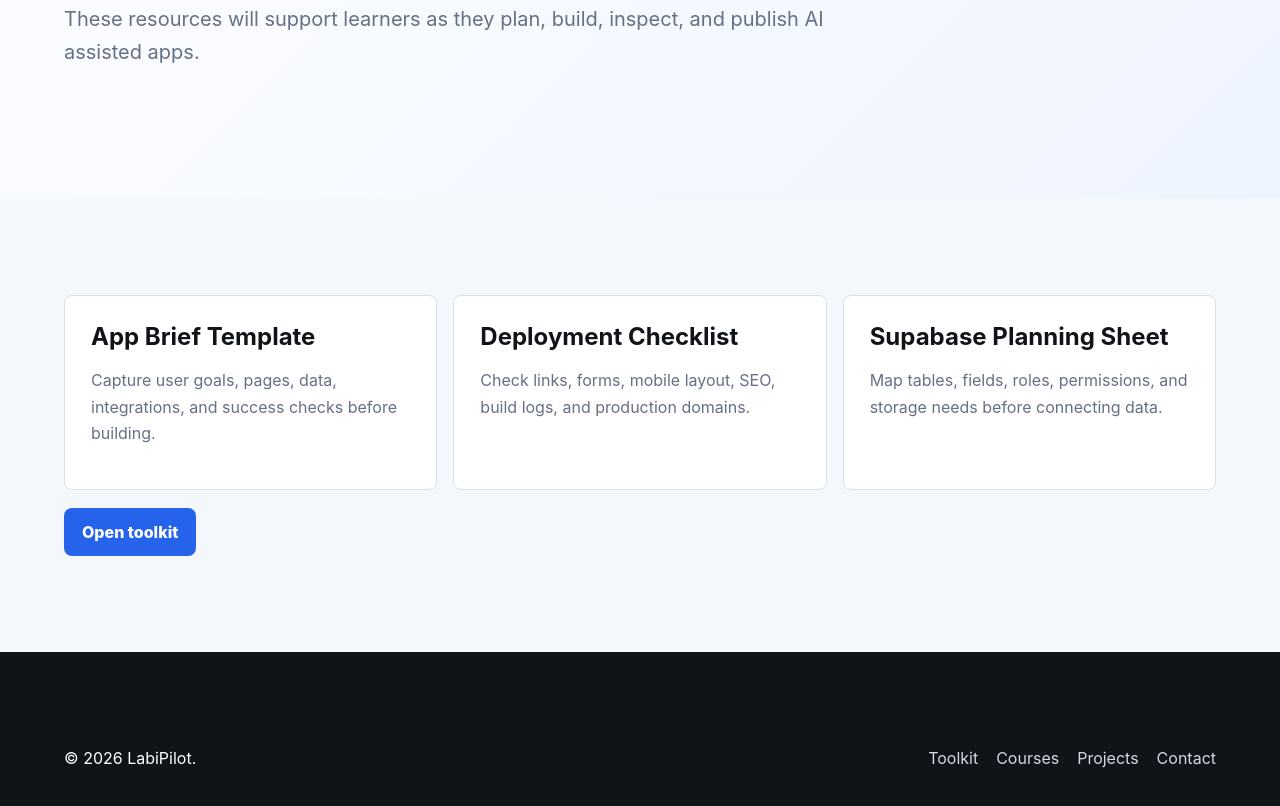
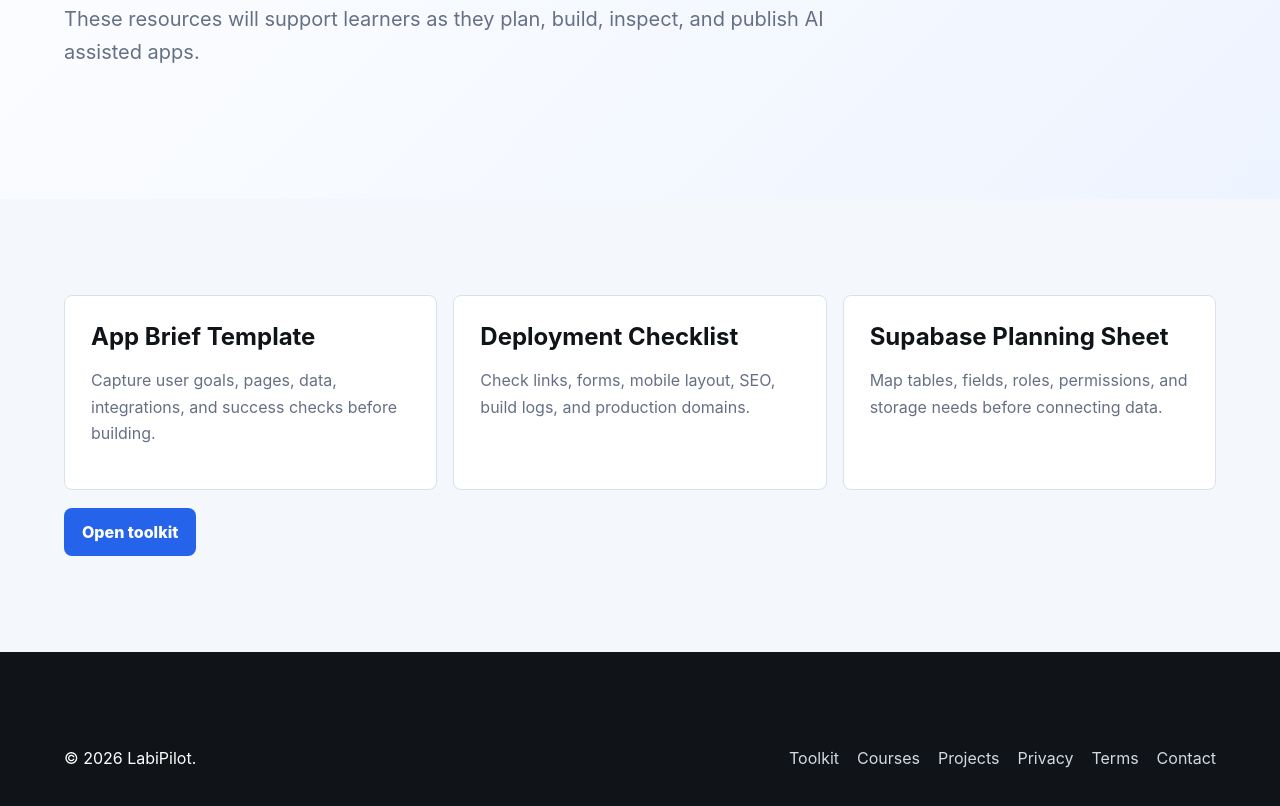
Before and after one commit to solajacobs-cloud/Labipilot, a website: page resources.html in a window 1280 px wide. Shown: the part 510-1316 px from the top of the page. Drawn offline with Linux system fonts and the light colour scheme.

Commit message:
Add policy links to resources footer

```diff
--- a/resources.html
+++ b/resources.html
@@ -45,7 +45,7 @@
 
     <footer class="footer">
       <p>© 2026 LabiPilot.</p>
-      <div><a href="./toolkit.html">Toolkit</a><a href="./courses.html">Courses</a><a href="./projects.html">Projects</a><a href="./contact.html">Contact</a></div>
+      <div><a href="./toolkit.html">Toolkit</a><a href="./courses.html">Courses</a><a href="./projects.html">Projects</a><a href="./privacy.html">Privacy</a><a href="./terms.html">Terms</a><a href="./contact.html">Contact</a></div>
     </footer>
     <script src="./script.js"></script>
   </body>
```
